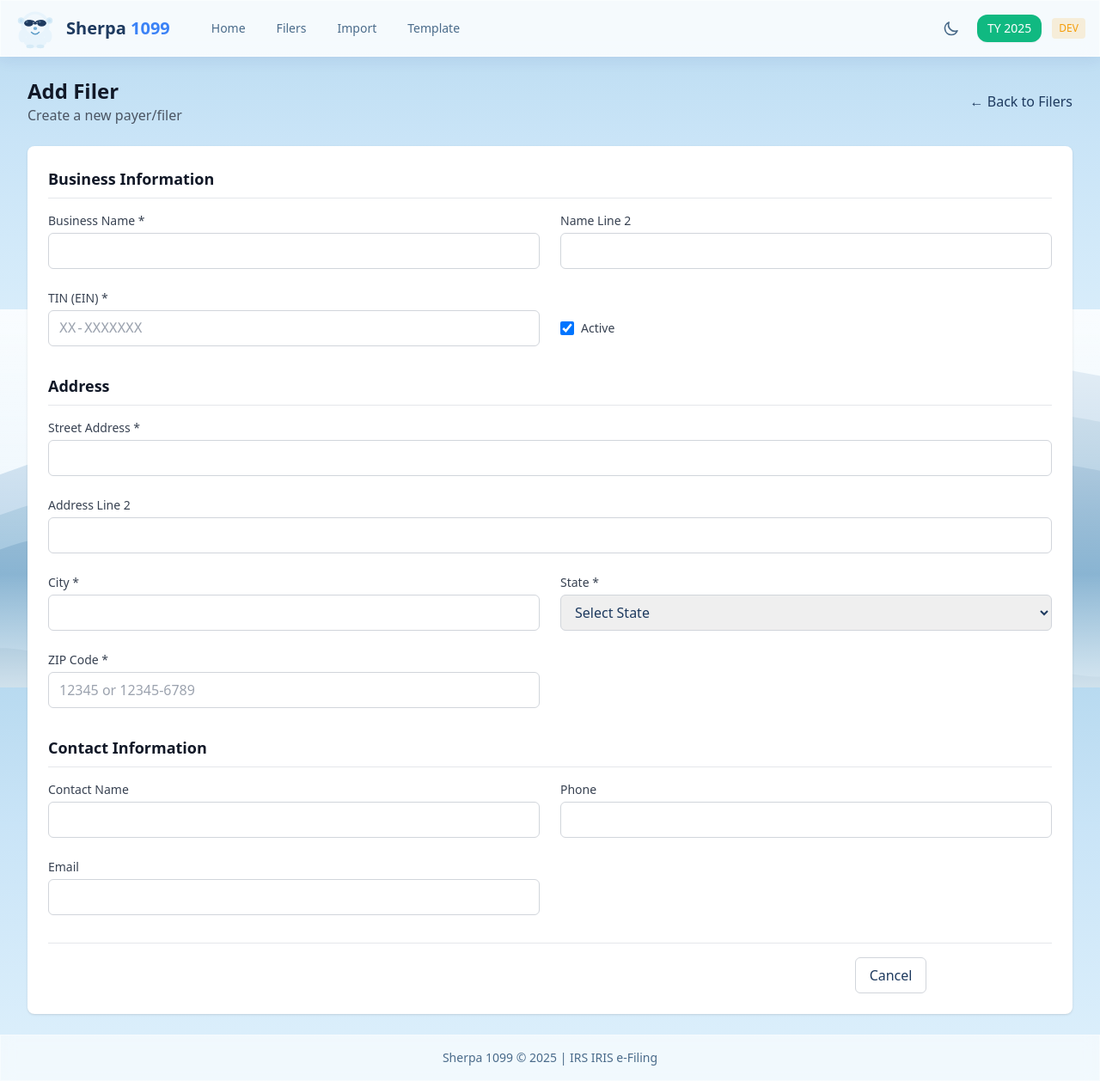
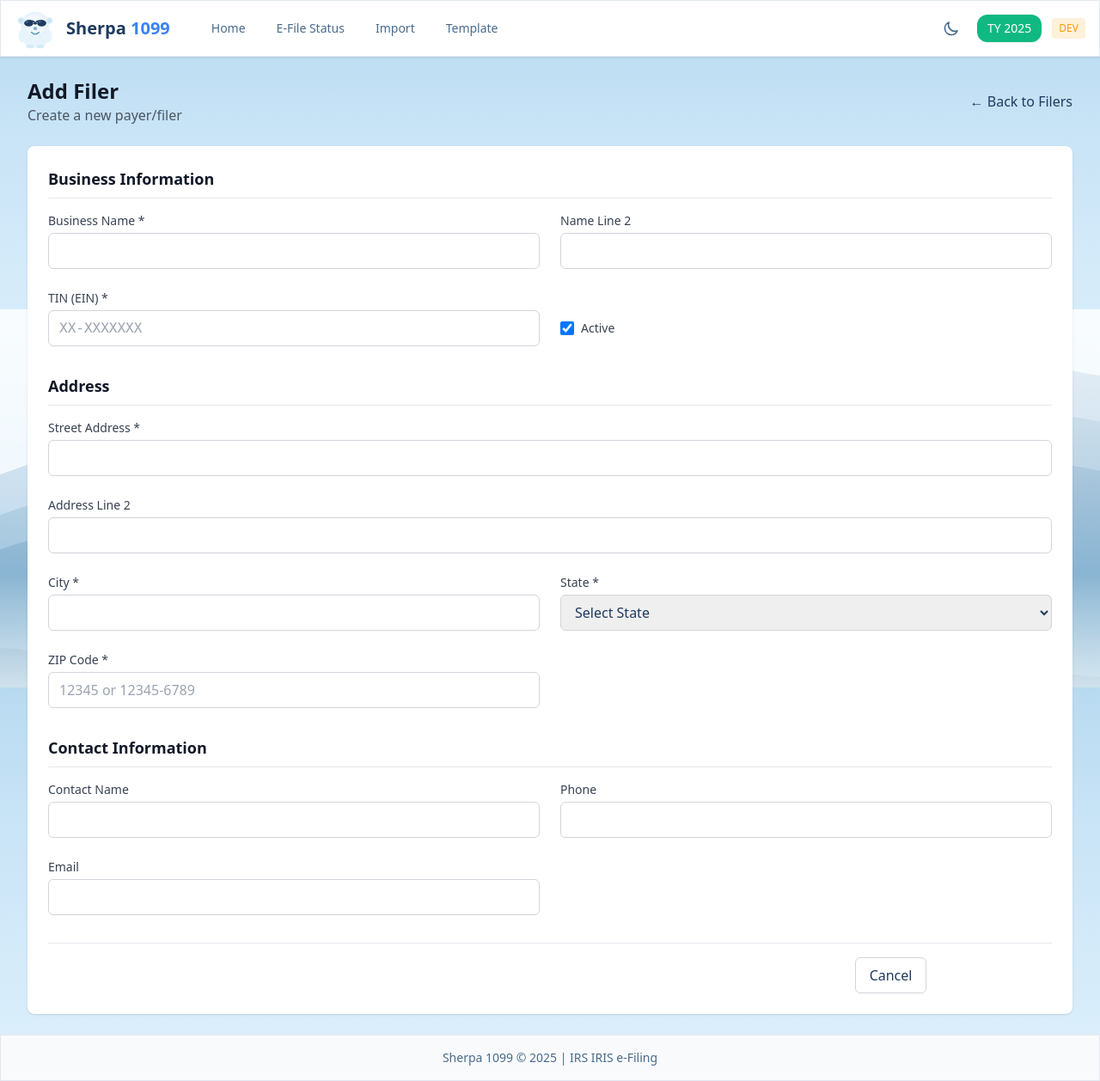
Before and after one commit to klill6506/sherpa-1099, a Python web app: template templates/filers/form.html in a window 1280 px wide. Shown: the whole page at 86% size. Run offline with Jinja, Linux system fonts and the light colour scheme; the template is opened without the code that fills it, so the values that code supplies are empty; some libraries are stand-ins or nearby versions.

Commit message:
UI improvements: solid light mode, rename nav, fix filing status
- Remove transparency from light mode cards for better readability
- Change nav link from 'Filers' to 'E-File Status'
- Use default tenant_id if not set on filer
- Add logging for filing status updates

Co-Authored-By: Claude Opus 4.5 <noreply@anthropic.com>

```diff
--- a/templates/base.html
+++ b/templates/base.html
@@ -97,19 +97,20 @@
             display: none;
         }
 
-        /* Frosted glass - Light */
+        /* Solid cards - Light mode (no transparency for readability) */
         html:not(.dark) .glass {
-            background: rgba(255, 255, 255, 0.85);
-            backdrop-filter: blur(10px);
-            -webkit-backdrop-filter: blur(10px);
-            border: 1px solid rgba(255, 255, 255, 0.5);
+            background: #ffffff;
+            backdrop-filter: none;
+            -webkit-backdrop-filter: none;
+            border: 1px solid #e2e8f0;
+            box-shadow: 0 1px 3px rgba(0, 0, 0, 0.1);
         }
 
         html:not(.dark) .glass-light {
-            background: rgba(255, 255, 255, 0.6);
-            backdrop-filter: blur(8px);
-            -webkit-backdrop-filter: blur(8px);
-            border: 1px solid rgba(255, 255, 255, 0.4);
+            background: #f8fafc;
+            backdrop-filter: none;
+            -webkit-backdrop-filter: none;
+            border: 1px solid #e2e8f0;
         }
 
         /* Light scrollbar */
@@ -220,7 +221,7 @@
                             Home
                         </a>
                         <a href="/filers" class="px-4 py-2 rounded-xl text-sm font-medium transition-all {% if active_page == 'filers' or active_page == 'dashboard' %}bg-sherpa-blue text-white shadow-sm{% else %}theme-muted theme-hover{% endif %}">
-                            Filers
+                            E-File Status
                         </a>
                         <a href="/imports" class="px-4 py-2 rounded-xl text-sm font-medium transition-all {% if active_page == 'imports' %}bg-sherpa-blue text-white shadow-sm{% else %}theme-muted theme-hover{% endif %}">
                             Import
```
Also changed, not shown: api/routers/efile.py (+13 -12 lines).
